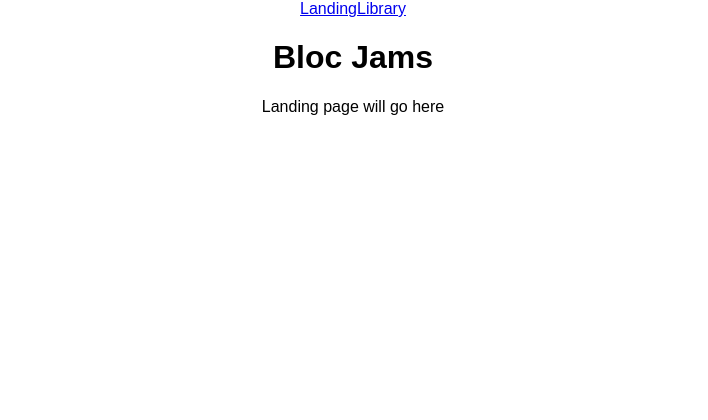
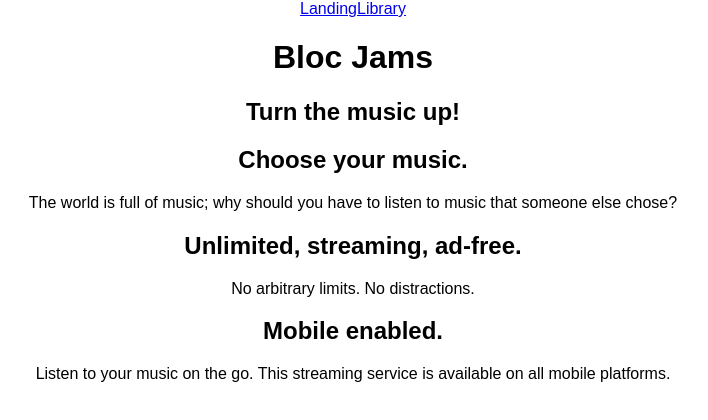
Before and after one commit to hs10337/bloc-jams-react, a React (Create React App) app: page / in a window 1280 px wide. Shown: the top 420 px of the page, without its empty margins (287-995 px from the left). Built offline with nearby package versions, Linux system fonts and the light colour scheme.

Commit message:
modify landing.js

```diff
--- a/src/components/Landing.js
+++ b/src/components/Landing.js
@@ -2,8 +2,25 @@
 
 const Landing = () => (
   <section className="landing">
-  Landing page will go here
+  <h1 className="hero-title">Turn the music up!</h1>
+
+  <section className="selling-points">
+    <div className="point">
+      <h2 className="point-title">Choose your music.</h2>
+      <p className="point-description">The world is full of music; why should you have to listen to music that someone else chose?</p>
+    </div>
+    <div className="point">
+      <h2 className="point-title">Unlimited, streaming, ad-free.</h2>
+      <p className="point-description">No arbitrary limits. No distractions.</p>
+    </div>
+    <div className="point">
+      <h2 className="point-title">Mobile enabled.</h2>
+      <p className="point-description">Listen to your music on the go. This streaming service is available on all mobile platforms.
+</p>
+    </div>
+    </section>
   </section>
+
 );
 
 export default Landing;
```
